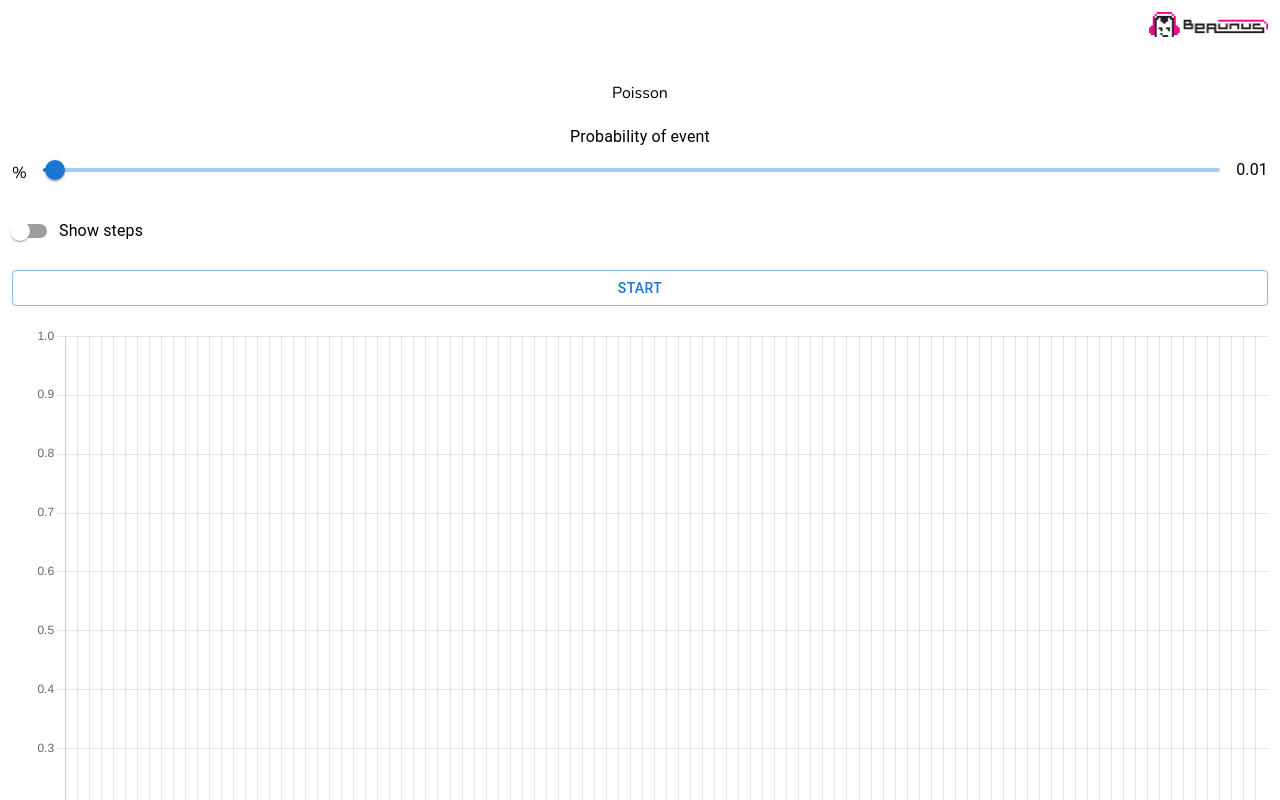
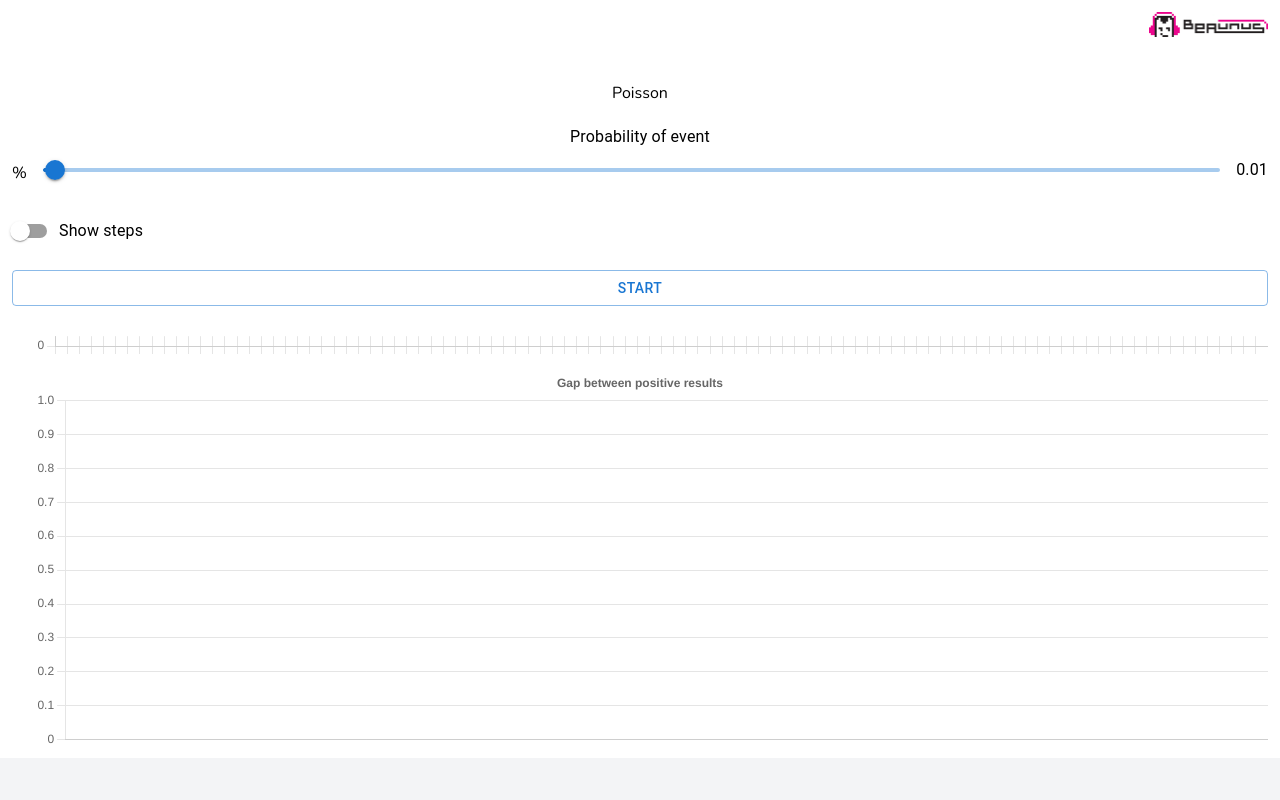
Before and after one commit to beaunus/beaunus.com, a Next.js app: page /experiments/poisson in a window 1280 px wide. Shown: the top 800 px of the page. Built offline with nearby package versions, Linux system fonts and the light colour scheme.

Commit message:
feature: restrict chart height

```diff
--- a/pages/experiments/poisson.tsx
+++ b/pages/experiments/poisson.tsx
@@ -131,8 +131,8 @@ const Poisson: NextPage = () => {
           </Button>
 
           <div className="w-full">
-            <canvas ref={samplesChartRef}></canvas>
-            <canvas ref={barChartRef}></canvas>
+            <canvas className="max-h-10" ref={samplesChartRef}></canvas>
+            <canvas className="max-h-96" ref={barChartRef}></canvas>
           </div>
         </div>
       </div>
```
